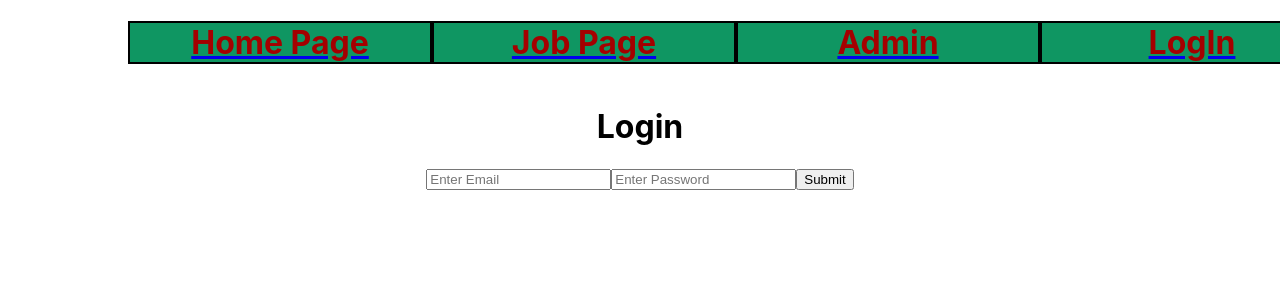
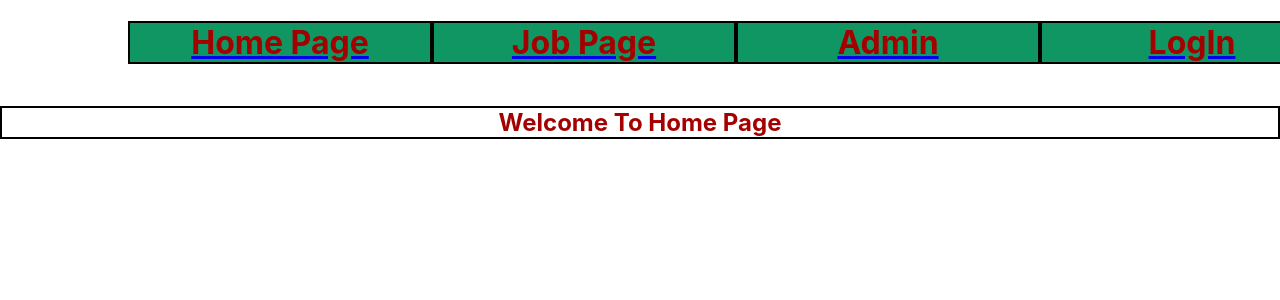
Before and after one commit to Rohit-0310/Unit-V_Eval-2, a React (Create React App) app in the folder job-app/: page / in a window 1280 px wide. Before the commit this address led to /login. Shown: the top 300 px of the page. Built offline with nearby package versions, Linux system fonts and the light colour scheme.

Commit message:
Styled-Component

```diff
--- a/job-app/src/App.jsx
+++ b/job-app/src/App.jsx
@@ -5,6 +5,7 @@ import { Home } from './Pages/Home'
 import { Login } from './Pages/Login'
 import { JobPage } from './Pages/JobPage';
 import { Admin } from './Pages/Admin';
+import { PrivetRoute } from './AuthContext/PrivetRoute';
 
 function App() {
     return (
@@ -13,8 +14,21 @@ function App() {
             <Navbar />
             <Routes>
                 <Route path="/" element={<Home />}></Route>
-                <Route path="/Jobpage" element={<JobPage />}></Route>
-                <Route path="/admin" element={<Admin />}></Route>
+                <Route
+                    path="/Jobpage"
+                    element={
+                        <PrivetRoute>
+                            <JobPage />
+                        </PrivetRoute>
+                    }></Route>
+
+                <Route
+                    path="/admin"
+                    element={
+                    <PrivetRoute>
+                        <Admin />
+                    </PrivetRoute>
+                }></Route>
                 <Route path="/login" element={<Login />}></Route>
             </Routes>
 
--- a/job-app/src/AuthContext/Route.jsx
+++ b/job-app/src/AuthContext/PrivetRoute.jsx
@@ -2,7 +2,7 @@ import { useContext } from "react";
 import { AuthContext } from "./AuthContext"
 import { Navigate } from "react-router-dom";
 
-export const Route = ({ children }) => {
+export const PrivetRoute = ({ children }) => {
     const { token } = useContext(AuthContext);
     if (!token) {
         return <Navigate to={"/login"} />;
--- a/job-app/src/Pages/Home.jsx
+++ b/job-app/src/Pages/Home.jsx
@@ -1,11 +1,10 @@
-import { useContext } from "react";
-import { Navigate } from "react-router-dom";
-import { AuthContext } from "../AuthContext/AuthContext";
+import { H2 } from "../Style/h";
 
 export const Home = () => {
-  const { token } = useContext(AuthContext);
-  if (!token) {
-    return <Navigate to={"/login"} />;
-  }
+  return (
+    <div>
+      <H2>Welcome To Home Page</H2>
+    </div>
+  )
 
 };
--- a/job-app/src/Pages/Login.jsx
+++ b/job-app/src/Pages/Login.jsx
@@ -1,7 +1,7 @@
 import { useContext, useState } from "react";
 import {useNavigate } from "react-router-dom";
 import { AuthContext } from "../AuthContext/AuthContext";
-
+import { Input } from "../Style/Input";
 export const Login = () => {
     const [form, setFrom] = useState({});
     const handleChange = ({ target: { name, value } }) => {
@@ -17,13 +17,13 @@ export const Login = () => {
     return (
       <div>
         <h1>Login</h1>
-        <input
+        <Input
             onChange={handleChange}
             name="email"
             type="text"
             placeholder="Enter Email"
         />
-        <input
+        <Input
             onChange={handleChange}
             name="password"
             type="text"
--- a/job-app/src/Pages/NavBar.jsx
+++ b/job-app/src/Pages/NavBar.jsx
@@ -1,5 +1,5 @@
 import { Link } from "react-router-dom";
-import { H1 } from "../Style/h1";
+import { H1 } from "../Style/h";
 
 export const Navbar = () => {
     return (
--- /dev/null
+++ b/job-app/src/Style/Input.jsx
@@ -0,0 +1,10 @@
+import styled from "styled-components";
+
+export const Input = styled.input.attrs(props => ({
+    type: "text",
+    size: props.size || "1em",
+  }))`
+    border: 2px solid palevioletred;
+    margin: ${props => props.size};
+    padding: ${props => props.size};
+  `;
--- a/job-app/src/Style/h1.jsx
+++ b/job-app/src/Style/h.jsx
@@ -7,3 +7,11 @@ export const H1 = styled.h1`
     color: #a50000;
     background-color: #0f9662;
 `
+
+export const H2 = styled.h2`
+    /* width: 300px; */
+    text-align: center;
+    border: 2px solid black;
+    color: #a50000;
+    /* background-color: #0f9662; */
+`
```
Also changed, not shown: job-app/src/Style/Button.jsx (added).
